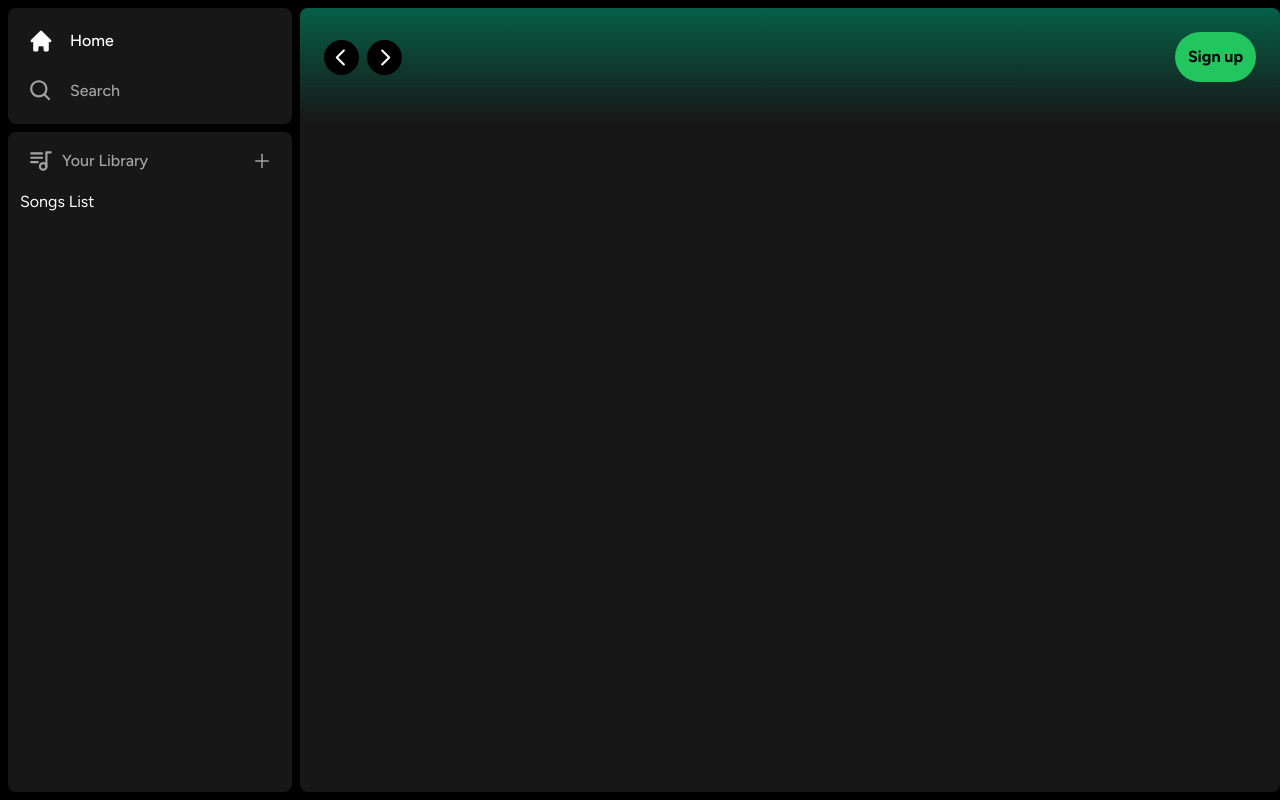
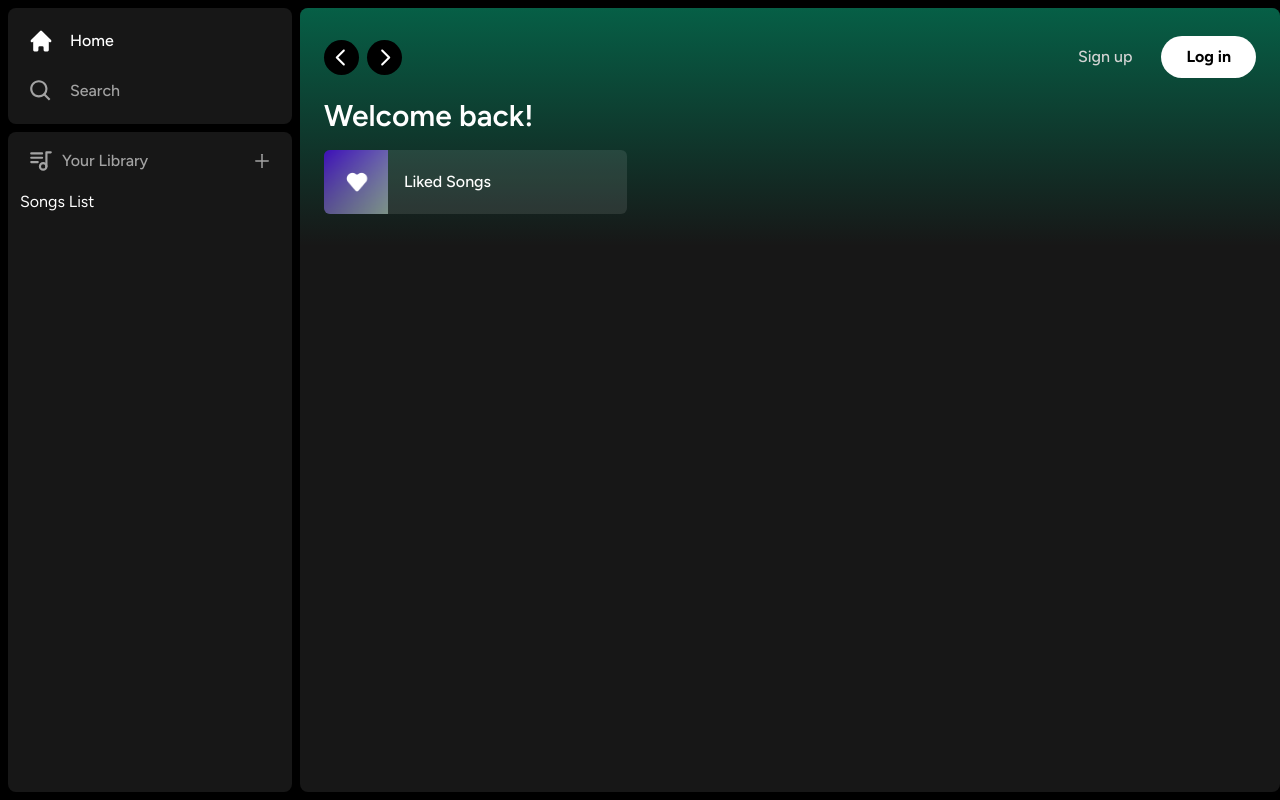
Before and after one commit to skh113/spotify-clone, a Next.js app: page / in a window 1280 px wide. Built offline with nearby package versions, Linux system fonts and the light colour scheme.

Commit message:
Added: ListItem

```diff
--- a/app/(site)/page.tsx
+++ b/app/(site)/page.tsx
@@ -1,9 +1,21 @@
 import Header from "@/components/Header";
+import ListItem from "@/components/ListItem";
 
 export default function Home() {
   return (
     <div className="bg-neutral-900 rounded-lg h-full overflow-hidden overflow-y-auto">
-      <Header>Header</Header>
+      <Header>
+        <div className="mb-2">
+          <h1 className="text-white text-3xl font-semibold">Welcome back!</h1>
+          <div className="grid grid-cols-1 sm:grid-cols-2 xl:grid-cols-3 2xl:grid-cols-4 gap-3 bt-4">
+            <ListItem
+              image="/images/liked.png"
+              name="Liked Songs"
+              href="liked"
+            />
+          </div>
+        </div>
+      </Header>
     </div>
   );
 }
--- a/components/Header.tsx
+++ b/components/Header.tsx
@@ -54,11 +54,22 @@ const Header: React.FC<Props> = ({ children, className }) => {
         <div className="flex justify-between items-center gap-x-4">
           <>
             <div>
-              <Button>Sign up</Button>
+              <Button
+                onClick={() => {}}
+                className="bg-transparent text-neutral-300 font-medium"
+              >
+                Sign up
+              </Button>
+            </div>
+            <div>
+              <Button onClick={() => {}} className="bg-white px-6 py-2">
+                Log in
+              </Button>
             </div>
           </>
         </div>
       </div>
+      {children}
     </div>
   );
 };
--- /dev/null
+++ b/components/ListItem.tsx
@@ -0,0 +1,36 @@
+"use client";
+
+import { useRouter } from "next/navigation";
+import Image from "next/image";
+import { FaPlay } from "react-icons/fa";
+
+interface Props {
+  image: string;
+  name: string;
+  href: string;
+}
+
+const ListItem: React.FC<Props> = ({ image, name, href }) => {
+  const router = useRouter();
+  const onClick = () => {
+    // Add authentication before push
+    router.push(href);
+  };
+
+  return (
+    <button
+      onClick={onClick}
+      className="relative group flex items-center rounded-md overflow-hidden gap-x-4 bg-neutral-100/10 hover:bg-neutral-100/20 transition mt-4"
+    >
+      <div className="relative min-h-[64px] min-w-[64px]">
+        <Image className="object-cover" fill src={image} alt="Image" />
+      </div>
+      <p className="font-medium truncate py-5">{name}</p>
+      <div className="absolute transition opacity-0 rounded-full flex items-center justify-center bg-green-500 p-4 drop-shadow-md right-5 group-hover:opacity-100 hover:scale-110">
+        <FaPlay className="text-black" />
+      </div>
+    </button>
+  );
+};
+
+export default ListItem;
```
Also changed, not shown: public/images/liked.png (added).
